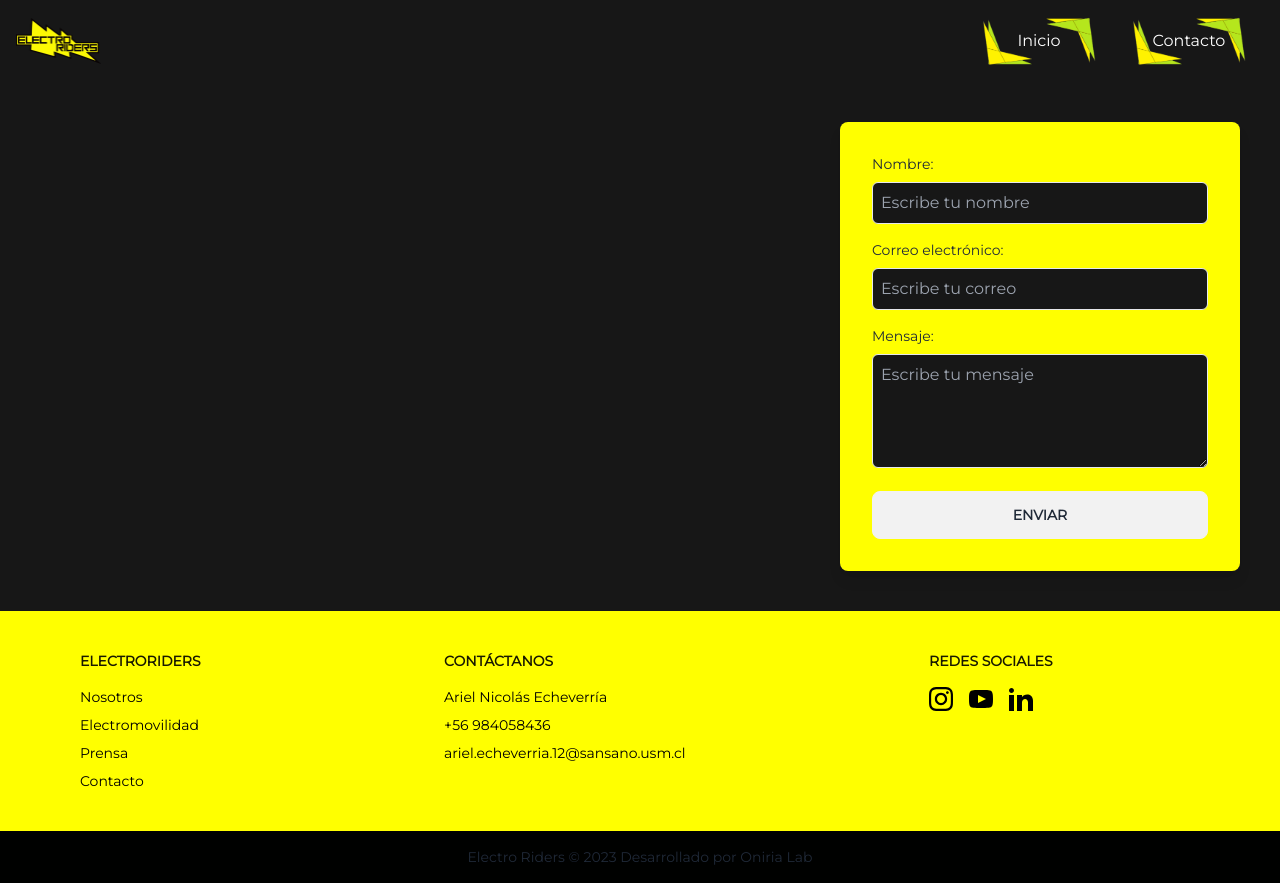
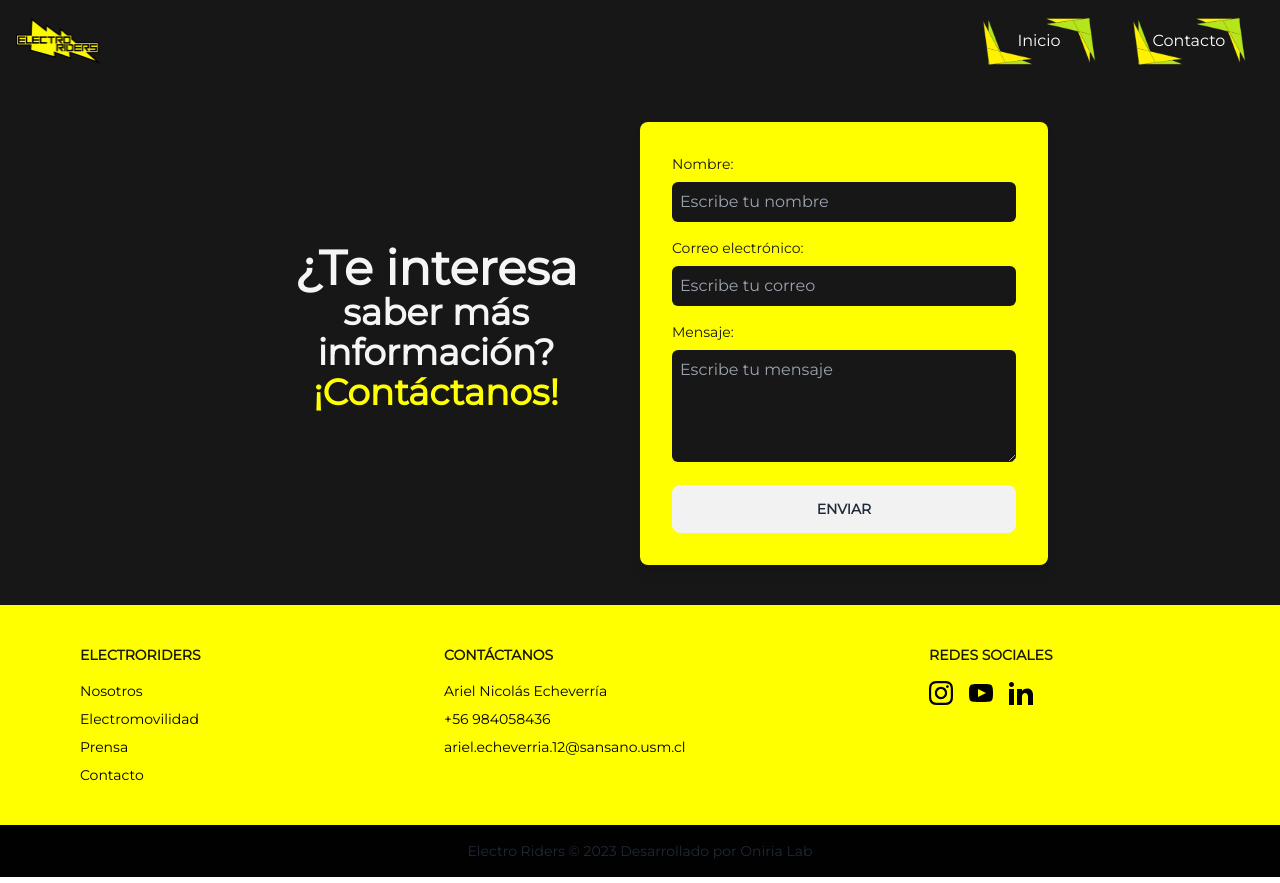
Before and after one commit to maufuenbus/electroriders, a React (Create React App) app: page /contacto in a window 1280 px wide. Built offline with nearby package versions, Linux system fonts and the light colour scheme.

Commit message:
Edición contacto

```diff
--- a/src/components/pages/Contacto.js
+++ b/src/components/pages/Contacto.js
@@ -28,24 +28,25 @@ function Contacto() {
   return (
     <>
       <Header />
-      <div className="p-10 bg-black-100 max-w-7xl mx-auto flex items-center ">
-        <div className="flex-1">
-          {/*EN ESTE DIV VA EL CONTENIDO DE LA PAGINA*/}
+      <div className="p-10 bg-black-100 max-w-4xl mx-auto sm:flex items-center ">
+        <div className="sm:flex-1">
+          <h1 className='animate-slide-left text-left px-6 text-neutral-100 font-bold text-4xl pb-8 pt-22 sm:text-center'><span className='font-bold text-5xl'>¿Te interesa</span> saber más información? <span className='text-amarillo'>¡Contáctanos!</span></h1>
+
         </div>
 
-        <div className="flex-none w-1/3">
+        <div className="flex-none sm:w-1/2">
           <form className="bg-amarillo p-8 rounded-lg shadow-lg" onSubmit={handleSubmit}>
             <div className="mb-4">
-              <label className="block text-sm mb-2" htmlFor="name">Nombre:</label>
-              <input type="text" name="name" id="name" placeholder="Escribe tu nombre" className="bg-neutral-900 w-full border rounded-md p-2" value={formData.name} onChange={handleChange}/>
+              <label className="block text-sm text-neutral-900 mb-2" htmlFor="name">Nombre:</label>
+              <input type="text" name="name" id="name" placeholder="Escribe tu nombre" className="bg-neutral-900 w-full  rounded-md p-2" value={formData.name} onChange={handleChange}/>
             </div>
             <div className="mb-4">
-              <label className="block text-sm mb-2" htmlFor="email">Correo electrónico: </label>
-              <input type="email" name="email" id="email" placeholder="Escribe tu correo" className="bg-neutral-900 w-full border rounded-md p-2" value={formData.email} onChange={handleChange} />
+              <label className="block text-sm mb-2 text-neutral-900" htmlFor="email">Correo electrónico: </label>
+              <input type="email" name="email" id="email" placeholder="Escribe tu correo" className="bg-neutral-900 w-full  rounded-md p-2" value={formData.email} onChange={handleChange} />
             </div>
             <div className="mb-4">
-              <label className="block text-sm mb-2" htmlFor="message"> Mensaje: </label>
-              <textarea name="message" id="message" rows="4" placeholder="Escribe tu mensaje" className="bg-neutral-900 w-full border rounded-md p-2" value={formData.message} onChange={handleChange} ></textarea>
+              <label className="block text-sm mb-2 text-neutral-900" htmlFor="message"> Mensaje: </label>
+              <textarea name="message" id="message" rows="4" placeholder="Escribe tu mensaje" className="bg-neutral-900 w-full rounded-md p-2" value={formData.message} onChange={handleChange} ></textarea>
             </div>
             <button type="submit" className="btn hover:bg-neutral-50 w-full"> Enviar </button>
           </form>
```
